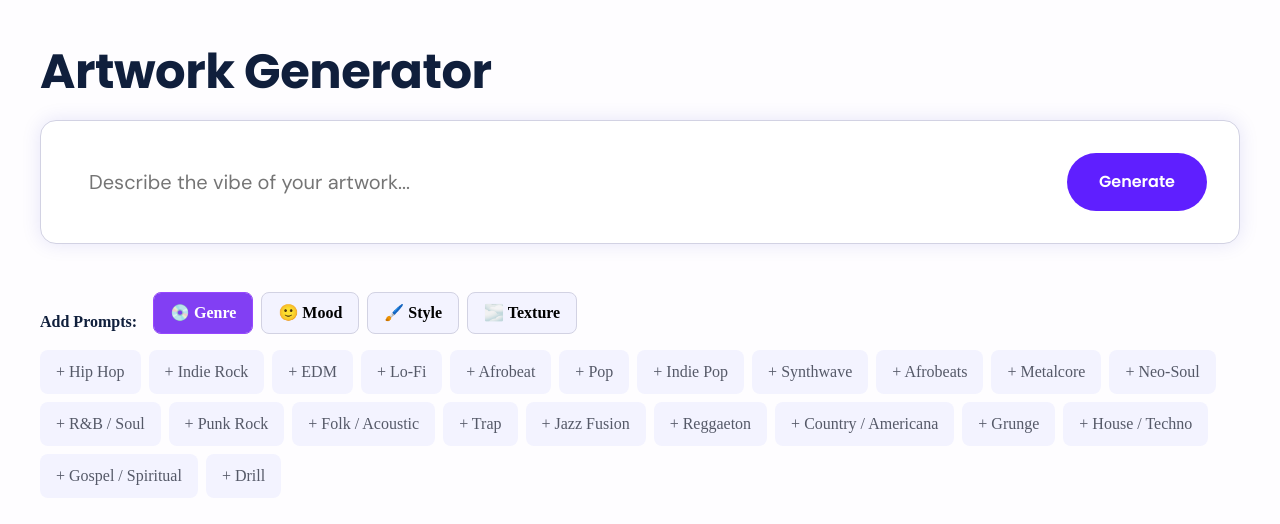
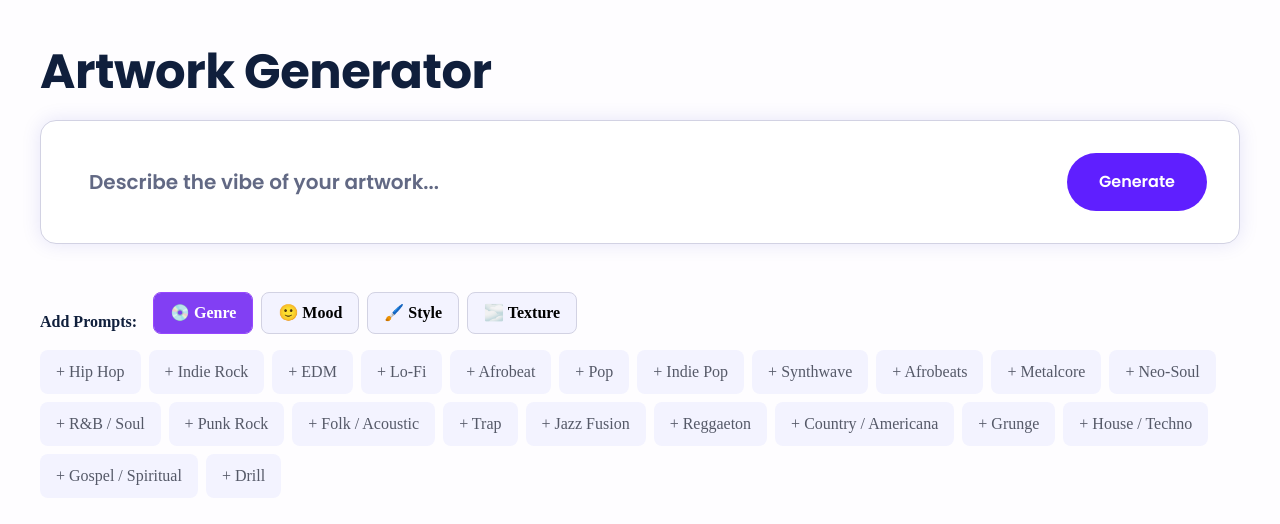
Before and after one commit to dittomusic-JK/ditto-artgen-starter, a Next.js app: page / in a window 1280 px wide. Shown: the top 524 px of the page. Built offline with nearby package versions, Linux system fonts and the light colour scheme.

Commit message:
Update globals.css

```diff
--- a/styles/globals.css
+++ b/styles/globals.css
@@ -6,7 +6,7 @@
 html, body, #__next { height: 100%; }
 body {
   margin:0;
-  font-family:"DM Sans", system-ui, -apple-system, Segoe UI, Roboto, Arial, sans-serif;
+  font-family:"poppins","DM Sans", system-ui, -apple-system, Segoe UI, Roboto, Arial, sans-serif;
   background: var(--bg);
   color: var(--ink);
 }
@@ -206,3 +206,9 @@ body {
   background-repeat: no-repeat;
   background-size: 12px auto;
 }
+
+::placeholder {
+  font-family: "Poppins", sans-serif;
+  font-weight: 400;
+  color: var(--sub); /* optional to match your theme */
+}
```
